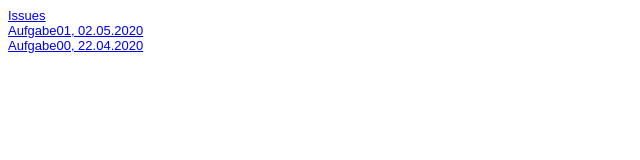
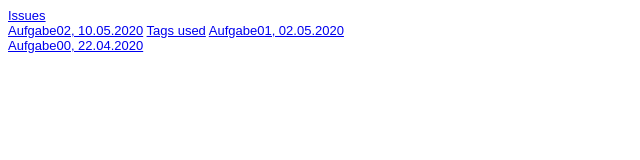
Before and after one commit to ThyraHultsch/GIS_SoSe_2020, a plain HTML site: page Steckbrief/steckbrief.htm in a window 1280 px wide. Shown: the whole page, without its empty margins (0-640 px from the left). Drawn offline with Linux system fonts and the light colour scheme.

Commit message:
Aufgabe 2 hinzugefügt

```diff
--- a/Steckbrief/steckbrief.htm
+++ b/Steckbrief/steckbrief.htm
@@ -14,6 +14,8 @@ body {
 <body>
 	<!-- Hier die Links zu den gelösten Aufgaben einstellen, aktuelle oben, alte stehen lassen! Format: Aufgabenbezeichnung, Datum -->
 	<a href="https://github.com/ThyraHultsch/GIS_SoSe_2020/issues" target="_blank">Issues</a> <br/>
+	<a href="https://thyrahultsch.github.io/GIS_SoSe_2020/Aufgabe02/Portfolio" target="_blank">Aufgabe02, 10.05.2020</a>
+	<a href="https://thyrahultsch.github.io/GIS_SoSe_2020/Aufgabe02/tags_used" taget="_blank">Tags used</a>
 	<a href="https://thyrahultsch.github.io/GIS_SoSe_2020/Aufgabe01/Aufgabe01" target="_blank">Aufgabe01, 02.05.2020</a> <br/>
 	<a href="https://thyrahultsch.github.io/GIS_SoSe_2020/Aufgabe00/Aufgabe0.html" target="_blank">Aufgabe00, 22.04.2020</a>
 
```
